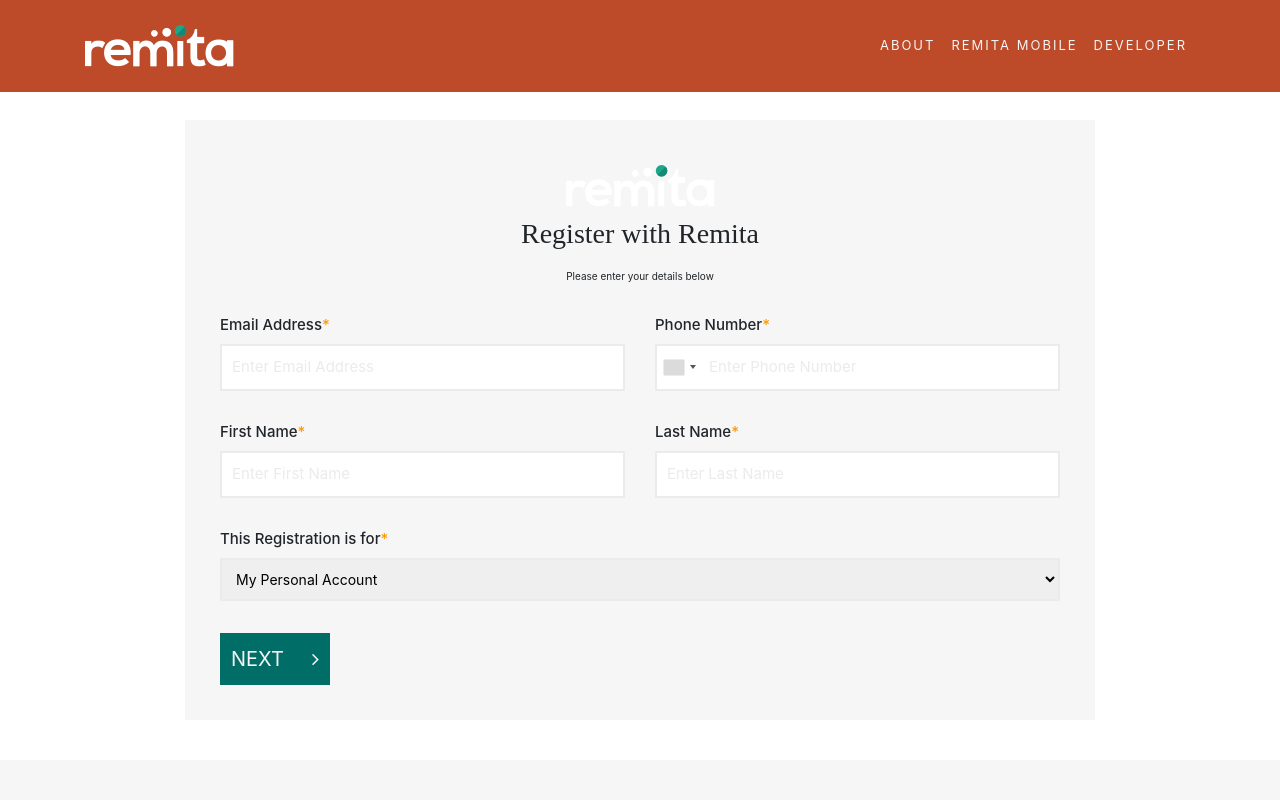
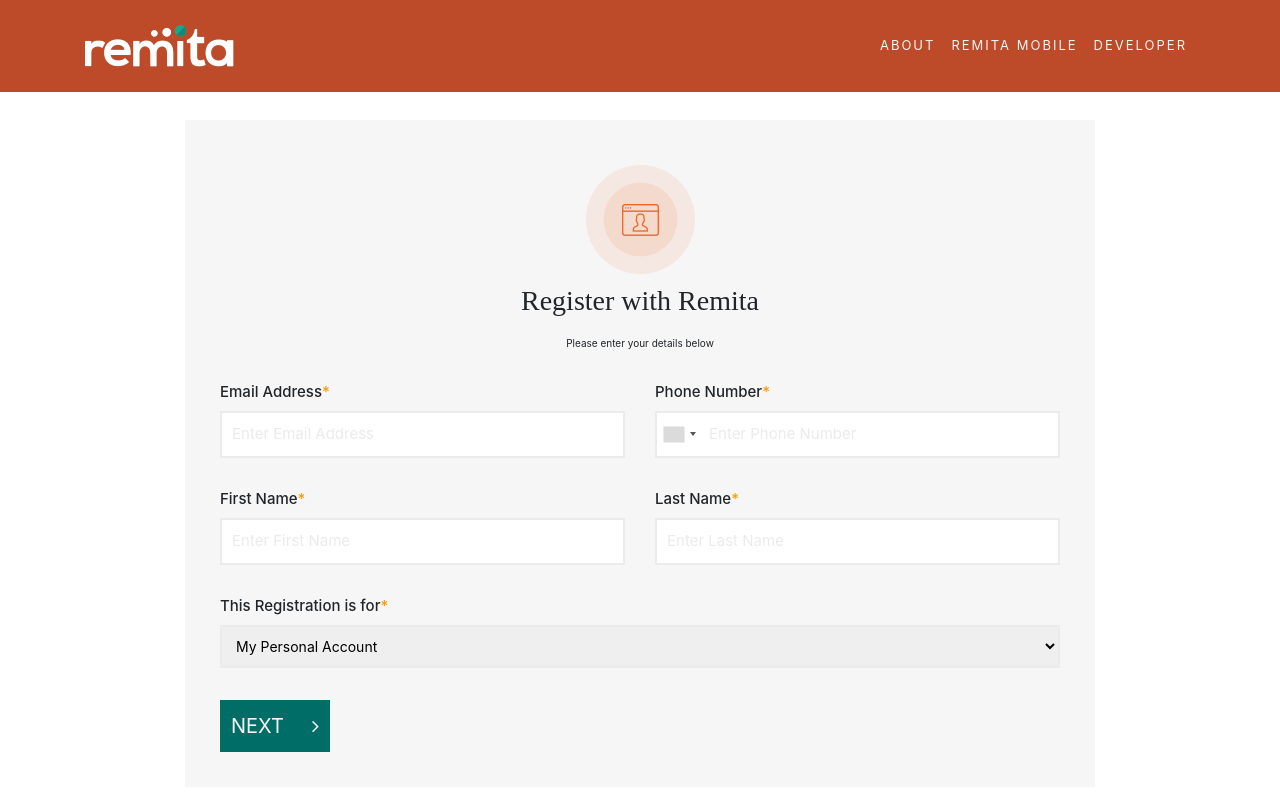
Before and after one commit to Rihanat/remitaProject, a website with bundled scripts: page index.html in a window 1280 px wide. Shown: the top 800 px of the page. Built offline with nearby package versions, Linux system fonts and the light colour scheme; a script that the page names is missing.

Commit message:
change of logo

```diff
--- a/index.html
+++ b/index.html
@@ -48,7 +48,7 @@
                     <div id="error-id">
 
                     </div>
-                    <img src="images/remita_logo_white.png">
+                    <img src="images/the_logo.png">
                     <!-- <img src="/images/the_logo.png" > -->
                     <h3 id="register">Register with Remita</h3>
                     <p id="pls">Please enter your details below</p>
```
